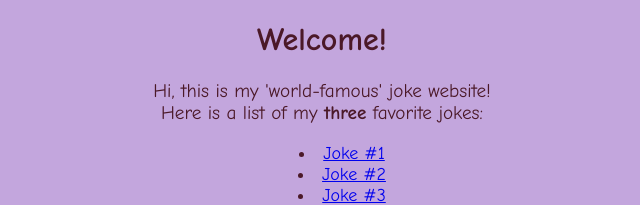
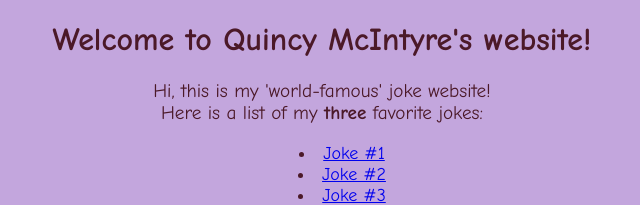
Before and after one commit to QM-ux/final-website, a plain HTML site: page Index.html in a window 1280 px wide. Shown: the top 205 px of the page, without its empty margins (318-958 px from the left). Drawn offline with Linux system fonts and the light colour scheme.

Commit message:
Index.html was changed for the demo

```diff
--- a/Index.html
+++ b/Index.html
@@ -35,7 +35,7 @@
 
 <body>
 
-    <h1>Welcome!</h1>
+    <h1>Welcome to Quincy McIntyre's website!</h1>
 
     <p>
         Hi, this is my 'world-famous' joke website!<br>
```
